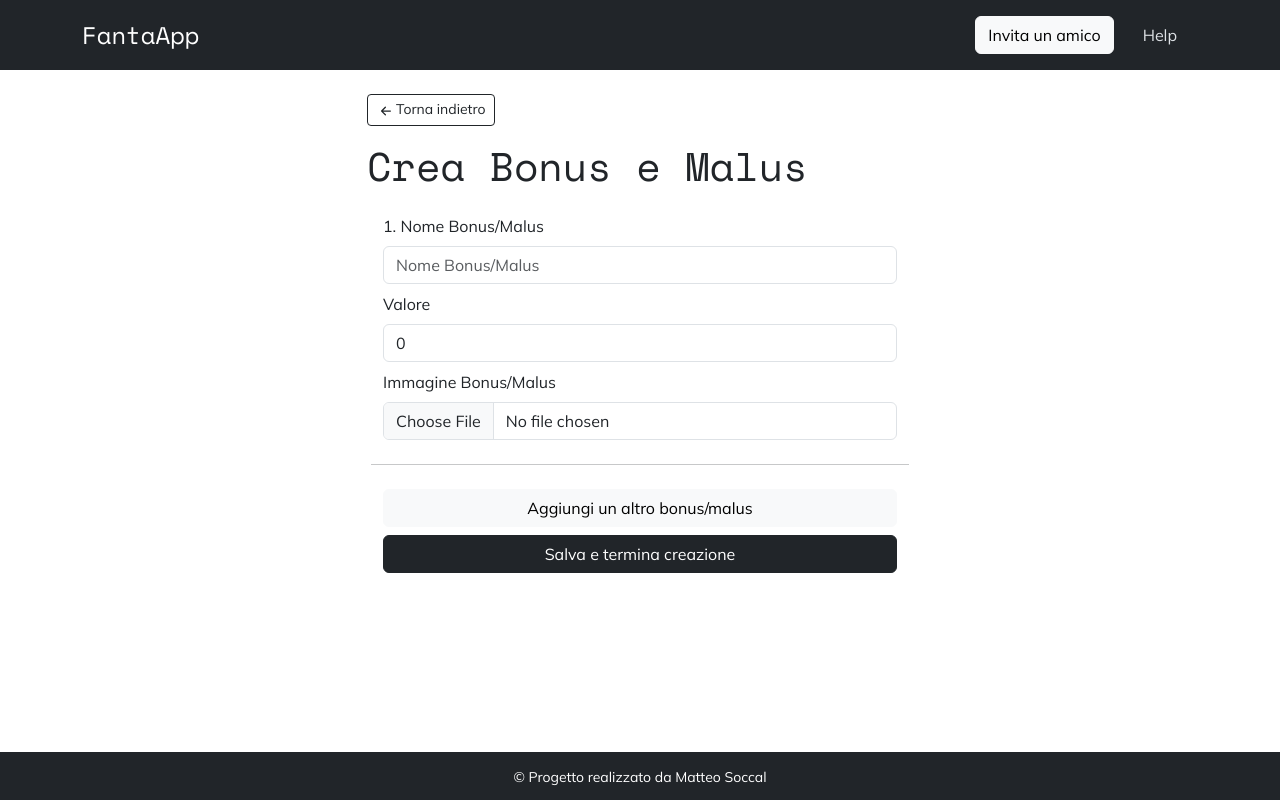
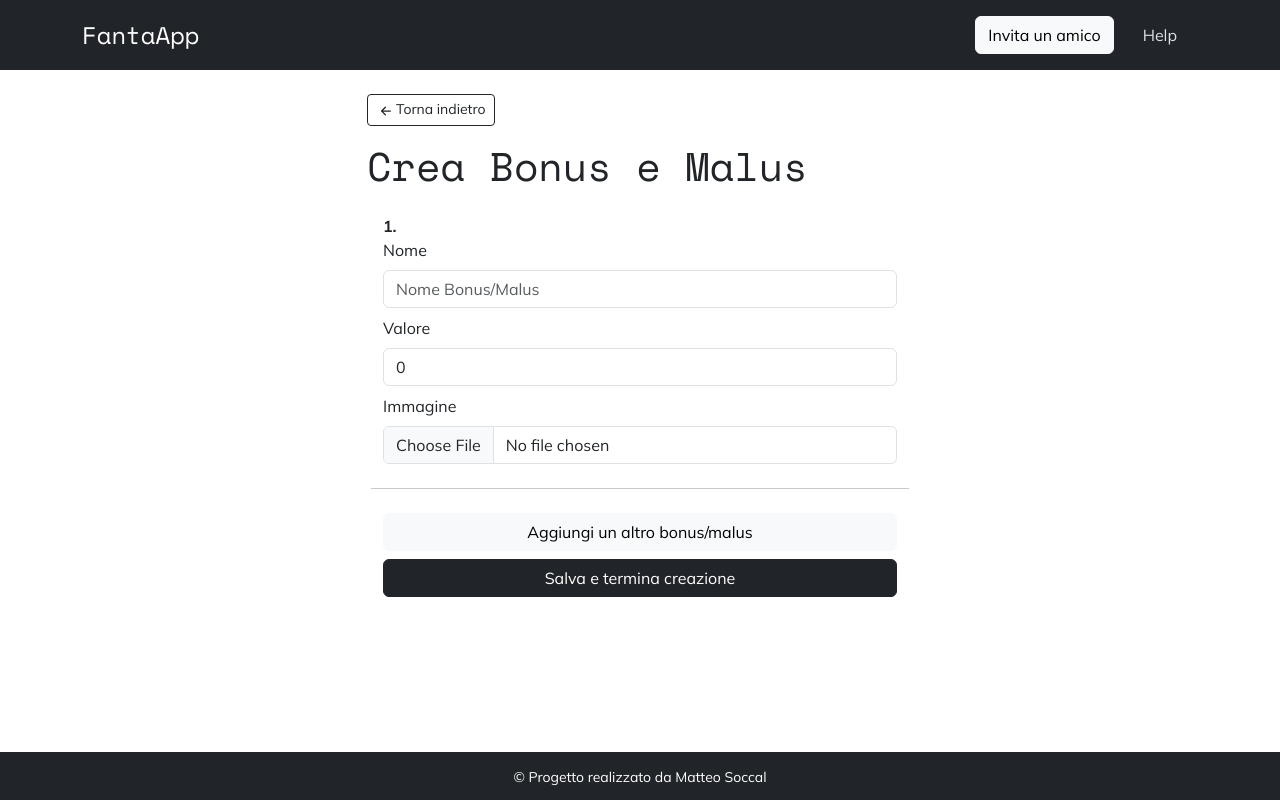
Before and after one commit to matteosoc/FantaApp, a React (Create React App) app in the folder frontend/: page /create-bonus-malus/1 in a window 1280 px wide. Built offline with nearby package versions, Linux system fonts and the light colour scheme; no server answers.

Commit message:
padding player list + css

```diff
--- a/frontend/src/components/PlayerDetailsList.jsx
+++ b/frontend/src/components/PlayerDetailsList.jsx
@@ -8,7 +8,7 @@ const PlayerDetailsList = ({ players }) => {
     return (
         <ListGroup className="mb-3" variant="flush">
             {players.map((player, index) => (
-                <ListGroup.Item key={index} className="d-flex justify-content-between align-items-center p-0">
+                <ListGroup.Item key={index} className="d-flex justify-content-between align-items-center p-2">
                     <div>
                         <img
                             src={player.playerImage ? player.playerImage : "/player-default.jpg"}
@@ -16,8 +16,8 @@ const PlayerDetailsList = ({ players }) => {
                         />
                     </div>
                     <div>
-                    <div><strong>{player.name}</strong></div>
-                    <div className="text-muted">Punteggio: {player.score}</div>
+                        <div><strong>{player.name}</strong></div>
+                        <div className="text-muted">Punteggio: {player.score}</div>
                     </div>
                     <Button
                         className='ms-auto'
--- a/frontend/src/pages/CreateBonusMalus.jsx
+++ b/frontend/src/pages/CreateBonusMalus.jsx
@@ -76,7 +76,8 @@ const CreateBonusMalus = () => {
                         {allBonusMalus.map((bonusMalus, index) => (
                             <Row key={index} className="mb-2">
                                 <Form.Group className="mb-2" controlId={`bonusMalusName-${index}`}>
-                                    <Form.Label>{index+1}. Nome Bonus/Malus</Form.Label>
+                                    <p className="mb-0"><strong className="mb-0">{index + 1}.</strong></p>
+                                    <Form.Label>Nome</Form.Label>
                                     <Form.Control
                                         type="text"
                                         name="name"
@@ -98,7 +99,7 @@ const CreateBonusMalus = () => {
                                     />
                                 </Form.Group>
                                 <Form.Group className="mb-4" controlId={`bonusMalusImage-${index}`}>
-                                    <Form.Label>Immagine Bonus/Malus</Form.Label>
+                                    <Form.Label>Immagine</Form.Label>
                                     <Form.Control
                                         name="icon"
                                         type="file"
--- a/frontend/src/pages/CreatePlayers.jsx
+++ b/frontend/src/pages/CreatePlayers.jsx
@@ -78,7 +78,7 @@ const CreatePlayersPage = () => {
                             <Row key={index} className="mb-4">
                                 <Form.Group className="mb-2" controlId={`playerName-${index}`}>
                                     <p className="mb-0"><strong className="mb-0">{index + 1}.</strong></p>
-                                    <Form.Label>Nome giocatore</Form.Label>
+                                    <Form.Label>Nome</Form.Label>
                                     <Form.Control
                                         type="text"
                                         name="name"
@@ -108,6 +108,7 @@ const CreatePlayersPage = () => {
                                         onChange={(e) => handleImageChange(index, e)}
                                     />
                                 </Form.Group>
+                                <hr></hr>
                             </Row>
                         ))}
                         <Button variant="light" type="button" onClick={addNewPlayer} className="mb-2 w-100">
--- a/frontend/src/pages/CreateTeamPage.jsx
+++ b/frontend/src/pages/CreateTeamPage.jsx
@@ -94,7 +94,7 @@ const CreateTeamPage = () => {
                     {league && (
                         <div>
                             <Form.Group className="mb-2">
-                                <Form.Label>Nome Squadra</Form.Label>
+                                <Form.Label>Nome</Form.Label>
                                 <Form.Control
                                     type="text"
                                     value={teamName}
@@ -104,7 +104,7 @@ const CreateTeamPage = () => {
                             </Form.Group>
 
                             <Form.Group className="mb-4" controlId={`teamImage`}>
-                                <Form.Label>Immagine giocatore</Form.Label>
+                                <Form.Label>Logo</Form.Label>
                                 <Form.Control
                                     type="file"
                                     name="teamImage"
```
